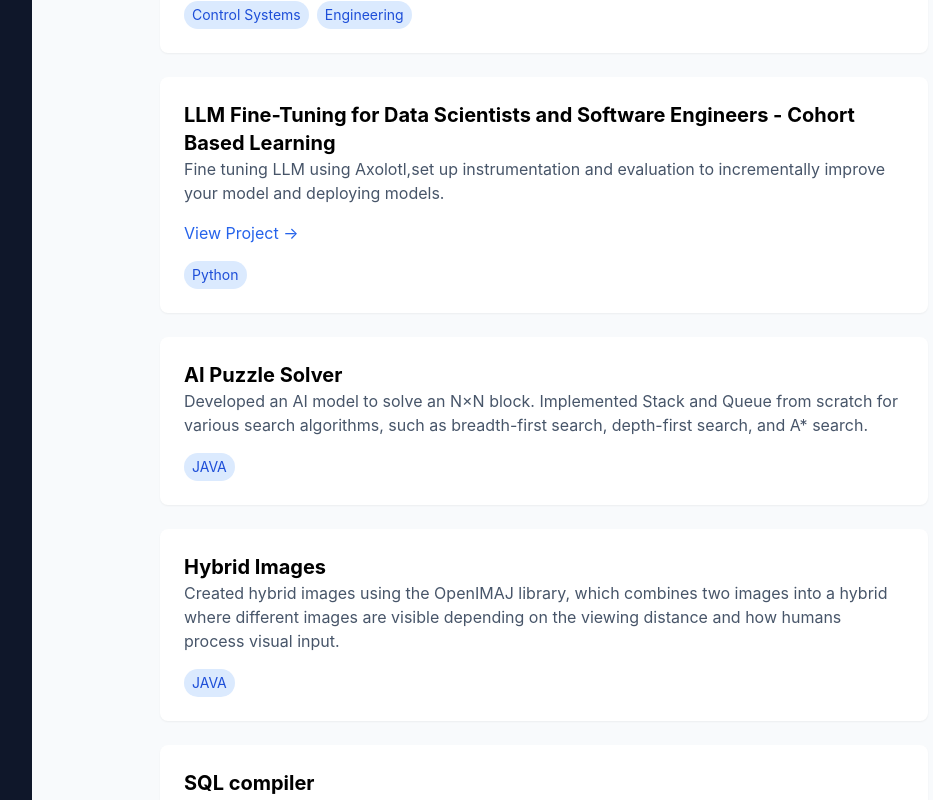
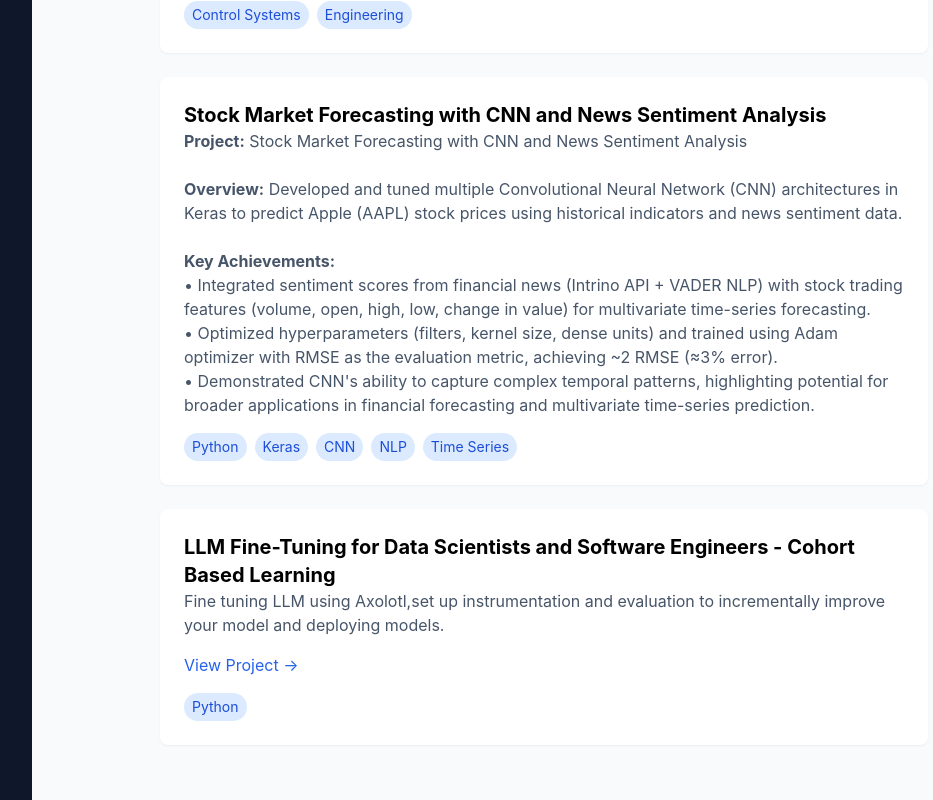
Before and after one commit to ramaiyaKushal/resume, a React (Create React App) app: page / in a window 1280 px wide. Shown: the part 7180-7980 px from the top of the page, without its empty margins (224-1157 px from the left). Built offline with nearby package versions, Linux system fonts and the light colour scheme.

Commit message:
Added Bachelors Project

```diff
--- a/src/App.js
+++ b/src/App.js
@@ -296,28 +296,47 @@ const CVWebsite = () => {
                     video: "/resume/Videos_RAIT/PID.mov"
                   },
                   {
+                    title: "Stock Market Forecasting with CNN and News Sentiment Analysis",
+                    description: (
+                      <>
+                        <strong>Project:</strong> Stock Market Forecasting with CNN and News Sentiment Analysis
+                        <br /><br />
+                        <strong>Overview:</strong> Developed and tuned multiple Convolutional Neural Network (CNN) architectures in Keras to predict Apple (AAPL) stock prices using historical indicators and news sentiment data.
+                        <br /><br />
+                        <strong>Key Achievements:</strong>
+                        <br />
+                        • Integrated sentiment scores from financial news (Intrino API + VADER NLP) with stock trading features (volume, open, high, low, change in value) for multivariate time-series forecasting.
+                        <br />
+                        • Optimized hyperparameters (filters, kernel size, dense units) and trained using Adam optimizer with RMSE as the evaluation metric, achieving ~2 RMSE (≈3% error).
+                        <br />
+                        • Demonstrated CNN's ability to capture complex temporal patterns, highlighting potential for broader applications in financial forecasting and multivariate time-series prediction.
+                      </>
+                    ),
+                    tech: ["Python", "Keras", "CNN", "NLP", "Time Series"],
+                  },
+                  {
                     title: "LLM Fine-Tuning for Data Scientists and Software Engineers - Cohort Based Learning",
                     description: "Fine tuning LLM using Axolotl,set up instrumentation and evaluation to incrementally improve your model and deploying models.",
                     tech: ["Python"],
                     link: "https://maven.com/parlance-labs/fine-tuning"
                   },
-                  {
-                    title: "AI Puzzle Solver",
-                    description: "Developed an AI model to solve an N×N block. Implemented Stack and Queue from scratch for various search algorithms, such as breadth-first search, depth-first search, and A* search.",
-                    tech: ["JAVA"],
-                    // link: "github.com/project1"
-                  },
-                  {
-                    title: "Hybrid Images",
-                    description: "Created hybrid images using the OpenIMAJ library, which combines two images into a hybrid where different images are visible depending on the viewing distance and how humans process visual input.",
-                    tech: ["JAVA"],
-                    // link: "github.com/project1"
-                  },
-                  {
-                    title: "SQL compiler",
-                    description: "Designed and implemented a domain-specific programming language with the expressive power of conjunctive queries. Developed an intuitive and easy-to-use syntax. Understood the fundamentals of an interpreter, then developed a lexer and a parser.",
-                    tech: ["Haskell"],
-                  }
+                  // {
+                  //   title: "AI Puzzle Solver",
+                  //   description: "Developed an AI model to solve an N×N block. Implemented Stack and Queue from scratch for various search algorithms, such as breadth-first search, depth-first search, and A* search.",
+                  //   tech: ["JAVA"],
+                  //   // link: "github.com/project1"
+                  // },
+                  // {
+                  //   title: "Hybrid Images",
+                  //   description: "Created hybrid images using the OpenIMAJ library, which combines two images into a hybrid where different images are visible depending on the viewing distance and how humans process visual input.",
+                  //   tech: ["JAVA"],
+                  //   // link: "github.com/project1"
+                  // },
+                  // {
+                  //   title: "SQL compiler",
+                  //   description: "Designed and implemented a domain-specific programming language with the expressive power of conjunctive queries. Developed an intuitive and easy-to-use syntax. Understood the fundamentals of an interpreter, then developed a lexer and a parser.",
+                  //   tech: ["Haskell"],
+                  // }
                 ].map((project, index) => (
                   <div key={index} id={project.title.toLowerCase().replace(/\s+/g, '-').replace(/[^\w-]/g, '')} className="bg-white rounded-lg p-6 shadow-sm">
                     <h2 className="text-xl font-bold">{project.title}</h2>
```
